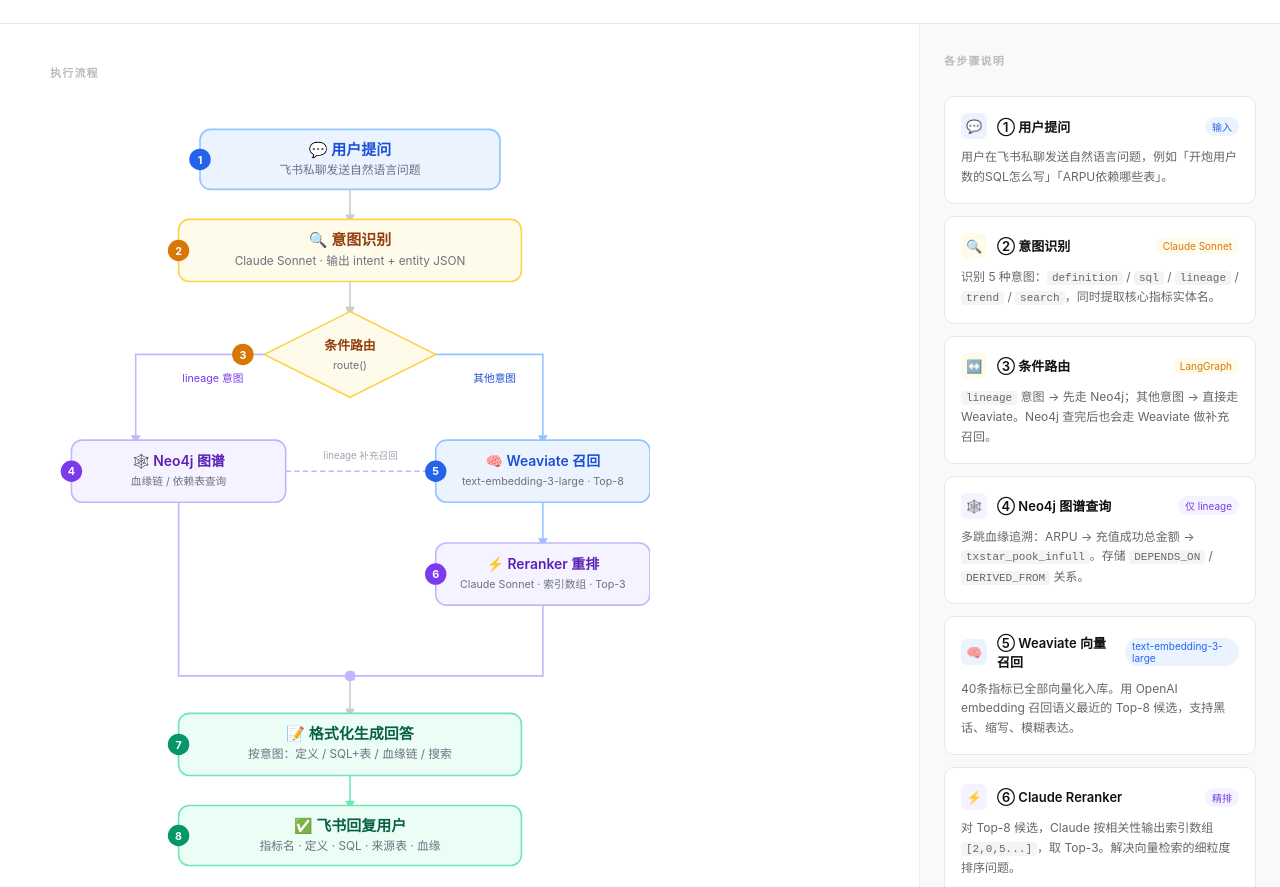
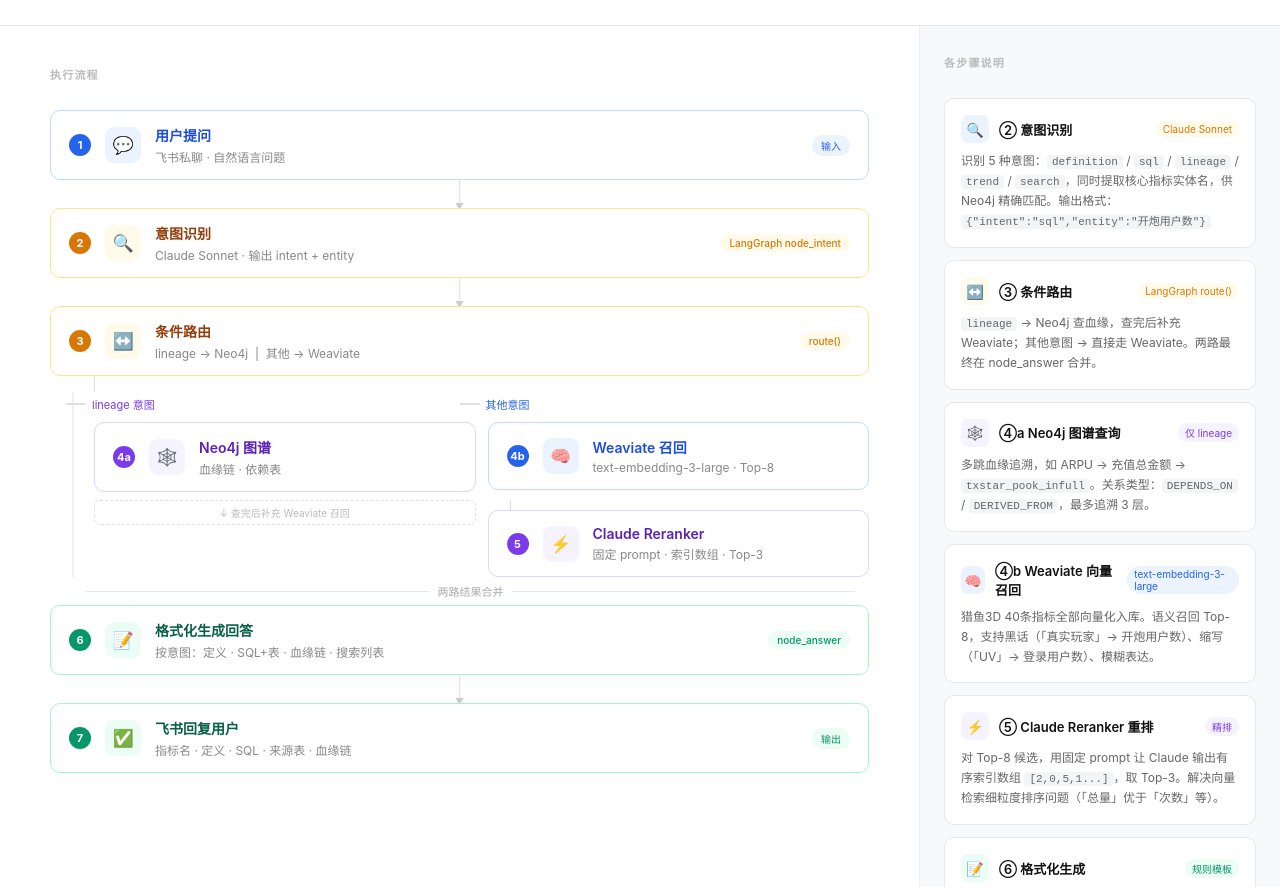
Before and after one commit to jiyunfei150-del/dc-fgvzxw, a plain HTML site: page index.html in a window 1280 px wide. Shown: the part 162-1049 px from the top of the page. Drawn offline with Linux system fonts and the light colour scheme.

Commit message:
deploy: update flowchart

```diff
--- a/index.html
+++ b/index.html
@@ -11,27 +11,108 @@
   .header { background: #fff; border-bottom: 1px solid #e8e8e8; padding: 36px 60px 28px; }
   .header h1 { font-size: 24px; font-weight: 700; color: #111; }
   .header p  { font-size: 13px; color: #888; margin-top: 5px; }
-  .stats { display: flex; gap: 32px; margin-top: 20px; }
-  .stat-val { font-size: 20px; font-weight: 700; color: #111; }
+  .stats { display: flex; gap: 36px; margin-top: 20px; }
+  .stat-val { font-size: 22px; font-weight: 700; color: #111; }
   .stat-lbl { font-size: 11px; color: #999; margin-top: 2px; }
 
-  .main { display: grid; grid-template-columns: 1fr 360px; min-height: calc(100vh - 130px); }
+  .main { display: grid; grid-template-columns: 1fr 360px; }
   .flow-area { padding: 40px 50px; background: #fff; border-right: 1px solid #eee; }
   .section-label { font-size: 11px; font-weight: 600; color: #bbb; text-transform: uppercase; letter-spacing: 1.2px; margin-bottom: 28px; }
 
-  /* SVG 流程图 */
-  .flow-svg { width: 100%; max-width: 600px; }
+  /* 节点 */
+  .node {
+    display: flex; align-items: center; gap: 14px;
+    padding: 14px 18px; border-radius: 10px; border: 1.5px solid #e0e0e0;
+    background: #fff; position: relative;
+    transition: box-shadow .15s;
+  }
+  .node:hover { box-shadow: 0 3px 14px rgba(0,0,0,.08); }
+  .node-icon { width: 36px; height: 36px; border-radius: 9px; display: flex; align-items: center; justify-content: center; font-size: 17px; flex-shrink: 0; }
+  .node-body { flex: 1; }
+  .node-title { font-size: 14px; font-weight: 600; }
+  .node-sub   { font-size: 12px; color: #888; margin-top: 3px; }
+  .node-badge { font-size: 10px; padding: 3px 9px; border-radius: 20px; font-weight: 500; white-space: nowrap; }
+  .step-num { width: 22px; height: 22px; border-radius: 50%; display: flex; align-items: center; justify-content: center; font-size: 11px; font-weight: 700; color: #fff; flex-shrink: 0; }
+
+  /* 颜色主题 */
+  .blue   { border-color: #BFDBFE; }
+  .blue   .node-icon { background: #EBF3FF; color: #2563EB; }
+  .blue   .node-title { color: #1D4ED8; }
+  .blue   .node-badge { background: #EBF3FF; color: #2563EB; }
+  .blue   .step-num { background: #2563EB; }
+
+  .yellow { border-color: #FDE68A; }
+  .yellow .node-icon { background: #FFFBEB; color: #D97706; }
+  .yellow .node-title { color: #92400E; }
+  .yellow .node-badge { background: #FFFBEB; color: #D97706; }
+  .yellow .step-num { background: #D97706; }
+
+  .purple { border-color: #DDD6FE; }
+  .purple .node-icon { background: #F5F3FF; color: #7C3AED; }
+  .purple .node-title { color: #5B21B6; }
+  .purple .node-badge { background: #F5F3FF; color: #7C3AED; }
+  .purple .step-num { background: #7C3AED; }
+
+  .green  { border-color: #A7F3D0; }
+  .green  .node-icon { background: #ECFDF5; color: #059669; }
+  .green  .node-title { color: #065F46; }
+  .green  .node-badge { background: #ECFDF5; color: #059669; }
+  .green  .step-num { background: #059669; }
+
+  /* 箭头连接 */
+  .arrow-down {
+    display: flex; align-items: center; justify-content: center;
+    height: 28px; position: relative;
+  }
+  .arrow-down::before {
+    content: ''; position: absolute;
+    left: 50%; top: 0; transform: translateX(-50%);
+    width: 1.5px; height: 100%; background: #ddd;
+  }
+  .arrow-down::after {
+    content: '▼'; position: absolute;
+    bottom: -4px; font-size: 9px; color: #ccc;
+  }
+
+  /* 分支区域 */
+  .branch-block {
+    border-left: 2px solid #f0f0f0;
+    margin-left: 22px;
+    padding-left: 20px;
+  }
+  .branch-title {
+    font-size: 11px; color: #bbb; margin-bottom: 10px; margin-top: 4px;
+    display: flex; align-items: center; gap: 6px;
+  }
+  .branch-title::before { content: ''; width: 20px; height: 1.5px; background: #e0e0e0; display: block; margin-left: -28px; }
+
+  .branch-row { display: grid; grid-template-columns: 1fr 1fr; gap: 12px; }
+
+  /* lineage 虚线标注 */
+  .dashed-note {
+    font-size: 10px; color: #bbb; text-align: center;
+    border: 1px dashed #e0e0e0; border-radius: 6px;
+    padding: 4px 8px; margin-top: 8px;
+  }
+
+  /* 合并标记 */
+  .merge-mark {
+    display: flex; align-items: center; gap: 8px;
+    margin: 0 0 0 22px; padding: 6px 14px;
+    font-size: 11px; color: #aaa;
+  }
+  .merge-mark::before, .merge-mark::after { content: ''; flex: 1; height: 1px; background: #e8e8e8; }
 
   /* Detail */
-  .detail { padding: 28px 24px; background: #f8f9fa; overflow-y: auto; }
-  .card { background: #fff; border: 1px solid #e8e8e8; border-radius: 10px; padding: 16px; margin-bottom: 12px; }
+  .detail { padding: 28px 24px; background: #f8f9fa; }
+  .card { background: #fff; border: 1px solid #e8e8e8; border-radius: 10px; padding: 16px; margin-bottom: 12px; transition: box-shadow .15s; }
   .card:hover { box-shadow: 0 2px 10px rgba(0,0,0,.06); }
   .card-header { display: flex; align-items: center; gap: 10px; margin-bottom: 8px; }
-  .card-icon { width: 26px; height: 26px; border-radius: 6px; display: flex; align-items: center; justify-content: center; font-size: 13px; flex-shrink: 0; }
+  .card-icon { width: 28px; height: 28px; border-radius: 7px; display: flex; align-items: center; justify-content: center; font-size: 14px; }
   .card-name { font-size: 13px; font-weight: 600; color: #111; }
-  .card-tag { font-size: 10px; padding: 2px 7px; border-radius: 20px; margin-left: auto; }
+  .card-tag  { font-size: 10px; padding: 2px 7px; border-radius: 20px; margin-left: auto; }
   .card-desc { font-size: 12px; color: #666; line-height: 1.65; }
-  code { background: #f3f4f6; padding: 1px 5px; border-radius: 4px; font-size: 11px; }
+  code { background: #f3f4f6; padding: 1px 5px; border-radius: 4px; font-size: 11px; font-family: monospace; }
 
   footer { text-align: center; padding: 16px; font-size: 11px; color: #ccc; border-top: 1px solid #f0f0f0; background: #fff; }
 </style>
@@ -53,110 +134,110 @@
 <div class="flow-area">
   <div class="section-label">执行流程</div>
 
-  <svg class="flow-svg" viewBox="0 0 560 820" xmlns="http://www.w3.org/2000/svg">
-    <defs>
-      <marker id="arr" markerWidth="8" markerHeight="8" refX="4" refY="4" orient="auto">
-        <path d="M1,1 L7,4 L1,7 Z" fill="#ccc"/>
-      </marker>
-      <marker id="arr-b" markerWidth="8" markerHeight="8" refX="4" refY="4" orient="auto">
-        <path d="M1,1 L7,4 L1,7 Z" fill="#93C5FD"/>
-      </marker>
-      <marker id="arr-p" markerWidth="8" markerHeight="8" refX="4" refY="4" orient="auto">
-        <path d="M1,1 L7,4 L1,7 Z" fill="#C4B5FD"/>
-      </marker>
-      <marker id="arr-g" markerWidth="8" markerHeight="8" refX="4" refY="4" orient="auto">
-        <path d="M1,1 L7,4 L1,7 Z" fill="#6EE7B7"/>
-      </marker>
-    </defs>
+  <!-- Step 1 -->
+  <div class="node blue">
+    <div class="step-num blue">1</div>
+    <div class="node-icon">💬</div>
+    <div class="node-body">
+      <div class="node-title">用户提问</div>
+      <div class="node-sub">飞书私聊 · 自然语言问题</div>
+    </div>
+    <span class="node-badge blue">输入</span>
+  </div>
+  <div class="arrow-down"></div>
 
-    <!-- ① 用户提问 -->
-    <rect x="140" y="20" width="280" height="56" rx="10" fill="#EBF3FF" stroke="#93C5FD" stroke-width="1.5"/>
-    <text x="280" y="44" text-anchor="middle" font-size="14" font-weight="600" fill="#1D4ED8">💬 用户提问</text>
-    <text x="280" y="62" text-anchor="middle" font-size="11" fill="#6B7280">飞书私聊发送自然语言问题</text>
+  <!-- Step 2 -->
+  <div class="node yellow">
+    <div class="step-num yellow">2</div>
+    <div class="node-icon">🔍</div>
+    <div class="node-body">
+      <div class="node-title">意图识别</div>
+      <div class="node-sub">Claude Sonnet · 输出 intent + entity</div>
+    </div>
+    <span class="node-badge yellow">LangGraph node_intent</span>
+  </div>
+  <div class="arrow-down"></div>
 
-    <!-- 连线 1 -->
-    <line x1="280" y1="76" x2="280" y2="104" stroke="#ccc" stroke-width="1.5" marker-end="url(#arr)"/>
+  <!-- Step 3 路由 -->
+  <div class="node yellow">
+    <div class="step-num yellow">3</div>
+    <div class="node-icon">↔️</div>
+    <div class="node-body">
+      <div class="node-title">条件路由</div>
+      <div class="node-sub">lineage → Neo4j &nbsp;|&nbsp; 其他 → Weaviate</div>
+    </div>
+    <span class="node-badge yellow">route()</span>
+  </div>
 
-    <!-- ② 意图识别 -->
-    <rect x="120" y="104" width="320" height="58" rx="10" fill="#FFFBEB" stroke="#FCD34D" stroke-width="1.5"/>
-    <text x="280" y="128" text-anchor="middle" font-size="14" font-weight="600" fill="#92400E">🔍 意图识别</text>
-    <text x="280" y="147" text-anchor="middle" font-size="11" fill="#6B7280">Claude Sonnet · 输出 intent + entity JSON</text>
+  <!-- 分支 -->
+  <div style="height:16px; border-left:1.5px solid #ddd; margin-left:44px;"></div>
+  <div class="branch-block">
+    <div class="branch-row">
 
-    <!-- 连线 2 -->
-    <line x1="280" y1="162" x2="280" y2="190" stroke="#ccc" stroke-width="1.5" marker-end="url(#arr)"/>
+      <!-- 左：Neo4j -->
+      <div>
+        <div class="branch-title" style="color:#7C3AED;">lineage 意图</div>
+        <div class="node purple" style="margin-bottom:0;">
+          <div class="step-num purple">4a</div>
+          <div class="node-icon">🕸️</div>
+          <div class="node-body">
+            <div class="node-title">Neo4j 图谱</div>
+            <div class="node-sub">血缘链 · 依赖表</div>
+          </div>
+        </div>
+        <div class="dashed-note">↓ 查完后补充 Weaviate 召回</div>
+      </div>
 
-    <!-- ③ 条件路由菱形 -->
-    <polygon points="280,190 360,230 280,270 200,230" fill="#FFFBEB" stroke="#FCD34D" stroke-width="1.5"/>
-    <text x="280" y="226" text-anchor="middle" font-size="12" font-weight="600" fill="#92400E">条件路由</text>
-    <text x="280" y="244" text-anchor="middle" font-size="10" fill="#6B7280">route()</text>
+      <!-- 右：Weaviate + Reranker -->
+      <div>
+        <div class="branch-title" style="color:#2563EB;">其他意图</div>
+        <div class="node blue" style="margin-bottom:10px;">
+          <div class="step-num blue">4b</div>
+          <div class="node-icon">🧠</div>
+          <div class="node-body">
+            <div class="node-title">Weaviate 召回</div>
+            <div class="node-sub">text-embedding-3-large · Top-8</div>
+          </div>
+        </div>
+        <div style="height:10px; border-left:1.5px solid #ddd; margin-left:22px;"></div>
+        <div class="node purple">
+          <div class="step-num purple">5</div>
+          <div class="node-icon">⚡</div>
+          <div class="node-body">
+            <div class="node-title">Claude Reranker</div>
+            <div class="node-sub">固定 prompt · 索引数组 · Top-3</div>
+          </div>
+        </div>
+      </div>
 
-    <!-- 左分支标签：lineage -->
-    <text x="152" y="256" text-anchor="middle" font-size="10" fill="#7C3AED">lineage 意图</text>
-    <!-- 右分支标签：其他 -->
-    <text x="415" y="256" text-anchor="middle" font-size="10" fill="#1D4ED8">其他意图</text>
+    </div>
+  </div>
 
-    <!-- 左分支线：到 Neo4j -->
-    <path d="M200,230 L80,230 L80,310" stroke="#C4B5FD" stroke-width="1.5" fill="none" marker-end="url(#arr-p)"/>
+  <!-- 合并 -->
+  <div class="merge-mark">两路结果合并</div>
 
-    <!-- 右分支线：到 Weaviate -->
-    <path d="M360,230 L460,230 L460,310" stroke="#93C5FD" stroke-width="1.5" fill="none" marker-end="url(#arr-b)"/>
+  <!-- Step 6 -->
+  <div class="node green">
+    <div class="step-num green">6</div>
+    <div class="node-icon">📝</div>
+    <div class="node-body">
+      <div class="node-title">格式化生成回答</div>
+      <div class="node-sub">按意图：定义 · SQL+表 · 血缘链 · 搜索列表</div>
+    </div>
+    <span class="node-badge green">node_answer</span>
+  </div>
+  <div class="arrow-down"></div>
 
-    <!-- ④ Neo4j 节点（左） -->
-    <rect x="20" y="310" width="200" height="58" rx="10" fill="#F5F3FF" stroke="#C4B5FD" stroke-width="1.5"/>
-    <text x="120" y="334" text-anchor="middle" font-size="13" font-weight="600" fill="#5B21B6">🕸️ Neo4j 图谱</text>
-    <text x="120" y="352" text-anchor="middle" font-size="10" fill="#6B7280">血缘链 / 依赖表查询</text>
-
-    <!-- ⑤ Weaviate 节点（右） -->
-    <rect x="360" y="310" width="200" height="58" rx="10" fill="#EBF3FF" stroke="#93C5FD" stroke-width="1.5"/>
-    <text x="460" y="334" text-anchor="middle" font-size="13" font-weight="600" fill="#1D4ED8">🧠 Weaviate 召回</text>
-    <text x="460" y="352" text-anchor="middle" font-size="10" fill="#6B7280">text-embedding-3-large · Top-8</text>
-
-    <!-- Neo4j → Weaviate（lineage补充） -->
-    <path d="M220,339 L360,339" stroke="#C4B5FD" stroke-width="1.5" stroke-dasharray="5,3" fill="none" marker-end="url(#arr-p)"/>
-    <text x="290" y="328" text-anchor="middle" font-size="9" fill="#9CA3AF">lineage 补充召回</text>
-
-    <!-- Weaviate → Reranker -->
-    <line x1="460" y1="368" x2="460" y2="406" stroke="#93C5FD" stroke-width="1.5" marker-end="url(#arr-b)"/>
-
-    <!-- ⑥ Reranker（右下） -->
-    <rect x="360" y="406" width="200" height="58" rx="10" fill="#F5F3FF" stroke="#C4B5FD" stroke-width="1.5"/>
-    <text x="460" y="430" text-anchor="middle" font-size="13" font-weight="600" fill="#5B21B6">⚡ Reranker 重排</text>
-    <text x="460" y="448" text-anchor="middle" font-size="10" fill="#6B7280">Claude Sonnet · 索引数组 · Top-3</text>
-
-    <!-- 合并线：Neo4j → 合并点 -->
-    <path d="M120,368 L120,530 L280,530" stroke="#C4B5FD" stroke-width="1.5" fill="none"/>
-    <!-- 合并线：Reranker → 合并点 -->
-    <path d="M460,464 L460,530 L280,530" stroke="#C4B5FD" stroke-width="1.5" fill="none" marker-end="url(#arr-p)"/>
-
-    <!-- 合并点虚圆 -->
-    <circle cx="280" cy="530" r="5" fill="#C4B5FD" stroke="none"/>
-
-    <!-- 合并 → 格式化 -->
-    <line x1="280" y1="535" x2="280" y2="565" stroke="#ccc" stroke-width="1.5" marker-end="url(#arr)"/>
-
-    <!-- ⑦ 格式化生成 -->
-    <rect x="120" y="565" width="320" height="58" rx="10" fill="#ECFDF5" stroke="#6EE7B7" stroke-width="1.5"/>
-    <text x="280" y="589" text-anchor="middle" font-size="14" font-weight="600" fill="#065F46">📝 格式化生成回答</text>
-    <text x="280" y="607" text-anchor="middle" font-size="11" fill="#6B7280">按意图：定义 / SQL+表 / 血缘链 / 搜索</text>
-
-    <!-- 连线最后 -->
-    <line x1="280" y1="623" x2="280" y2="651" stroke="#6EE7B7" stroke-width="1.5" marker-end="url(#arr-g)"/>
-
-    <!-- ⑧ 飞书回复 -->
-    <rect x="120" y="651" width="320" height="56" rx="10" fill="#ECFDF5" stroke="#6EE7B7" stroke-width="1.5"/>
-    <text x="280" y="675" text-anchor="middle" font-size="14" font-weight="600" fill="#065F46">✅ 飞书回复用户</text>
-    <text x="280" y="693" text-anchor="middle" font-size="11" fill="#6B7280">指标名 · 定义 · SQL · 来源表 · 血缘</text>
-
-    <!-- 步骤编号 -->
-    <circle cx="140" cy="48" r="10" fill="#2563EB"/><text x="140" y="52" text-anchor="middle" font-size="10" font-weight="700" fill="#fff">1</text>
-    <circle cx="120" cy="133" r="10" fill="#D97706"/><text x="120" y="137" text-anchor="middle" font-size="10" font-weight="700" fill="#fff">2</text>
-    <circle cx="180" cy="230" r="10" fill="#D97706"/><text x="180" y="234" text-anchor="middle" font-size="10" font-weight="700" fill="#fff">3</text>
-    <circle cx="20" cy="339" r="10" fill="#7C3AED"/><text x="20" y="343" text-anchor="middle" font-size="10" font-weight="700" fill="#fff">4</text>
-    <circle cx="360" cy="339" r="10" fill="#2563EB"/><text x="360" y="343" text-anchor="middle" font-size="10" font-weight="700" fill="#fff">5</text>
-    <circle cx="360" cy="435" r="10" fill="#7C3AED"/><text x="360" y="439" text-anchor="middle" font-size="10" font-weight="700" fill="#fff">6</text>
-    <circle cx="120" cy="594" r="10" fill="#059669"/><text x="120" y="598" text-anchor="middle" font-size="10" font-weight="700" fill="#fff">7</text>
-    <circle cx="120" cy="679" r="10" fill="#059669"/><text x="120" y="683" text-anchor="middle" font-size="10" font-weight="700" fill="#fff">8</text>
-  </svg>
+  <!-- Step 7 -->
+  <div class="node green">
+    <div class="step-num green">7</div>
+    <div class="node-icon">✅</div>
+    <div class="node-body">
+      <div class="node-title">飞书回复用户</div>
+      <div class="node-sub">指标名 · 定义 · SQL · 来源表 · 血缘链</div>
+    </div>
+    <span class="node-badge green">输出</span>
+  </div>
 
 </div>
 
@@ -166,76 +247,65 @@
 
   <div class="card">
     <div class="card-header">
-      <div class="card-icon" style="background:#EBF3FF;">💬</div>
-      <div class="card-name">① 用户提问</div>
-      <span class="card-tag" style="background:#EBF3FF;color:#2563EB;">输入</span>
-    </div>
-    <div class="card-desc">用户在飞书私聊发送自然语言问题，例如「开炮用户数的SQL怎么写」「ARPU依赖哪些表」。</div>
-  </div>
-
-  <div class="card">
-    <div class="card-header">
-      <div class="card-icon" style="background:#FFFBEB;">🔍</div>
+      <div class="card-icon" style="background:#EBF3FF;">🔍</div>
       <div class="card-name">② 意图识别</div>
       <span class="card-tag" style="background:#FFFBEB;color:#D97706;">Claude Sonnet</span>
     </div>
-    <div class="card-desc">识别 5 种意图：<code>definition</code> / <code>sql</code> / <code>lineage</code> / <code>trend</code> / <code>search</code>，同时提取核心指标实体名。</div>
+    <div class="card-desc">识别 5 种意图：<code>definition</code> / <code>sql</code> / <code>lineage</code> / <code>trend</code> / <code>search</code>，同时提取核心指标实体名，供 Neo4j 精确匹配。输出格式：<code>{"intent":"sql","entity":"开炮用户数"}</code></div>
   </div>
 
   <div class="card">
     <div class="card-header">
       <div class="card-icon" style="background:#FFFBEB;">↔️</div>
       <div class="card-name">③ 条件路由</div>
-      <span class="card-tag" style="background:#FFFBEB;color:#D97706;">LangGraph</span>
+      <span class="card-tag" style="background:#FFFBEB;color:#D97706;">LangGraph route()</span>
     </div>
-    <div class="card-desc"><code>lineage</code> 意图 → 先走 Neo4j；其他意图 → 直接走 Weaviate。Neo4j 查完后也会走 Weaviate 做补充召回。</div>
+    <div class="card-desc"><code>lineage</code> → Neo4j 查血缘，查完后补充 Weaviate；其他意图 → 直接走 Weaviate。两路最终在 node_answer 合并。</div>
   </div>
 
   <div class="card">
     <div class="card-header">
       <div class="card-icon" style="background:#F5F3FF;">🕸️</div>
-      <div class="card-name">④ Neo4j 图谱查询</div>
+      <div class="card-name">④a Neo4j 图谱查询</div>
       <span class="card-tag" style="background:#F5F3FF;color:#7C3AED;">仅 lineage</span>
     </div>
-    <div class="card-desc">多跳血缘追溯：ARPU → 充值成功总金额 → <code>txstar_pook_infull</code>。存储 <code>DEPENDS_ON</code> / <code>DERIVED_FROM</code> 关系。</div>
+    <div class="card-desc">多跳血缘追溯，如 ARPU → 充值总金额 → <code>txstar_pook_infull</code>。关系类型：<code>DEPENDS_ON</code> / <code>DERIVED_FROM</code>，最多追溯 3 层。</div>
   </div>
 
   <div class="card">
     <div class="card-header">
       <div class="card-icon" style="background:#EBF3FF;">🧠</div>
-      <div class="card-name">⑤ Weaviate 向量召回</div>
+      <div class="card-name">④b Weaviate 向量召回</div>
       <span class="card-tag" style="background:#EBF3FF;color:#2563EB;">text-embedding-3-large</span>
     </div>
-    <div class="card-desc">40条指标已全部向量化入库。用 OpenAI embedding 召回语义最近的 Top-8 候选，支持黑话、缩写、模糊表达。</div>
+    <div class="card-desc">猎鱼3D 40条指标全部向量化入库。语义召回 Top-8，支持黑话（「真实玩家」→ 开炮用户数）、缩写（「UV」→ 登录用户数）、模糊表达。</div>
   </div>
 
   <div class="card">
     <div class="card-header">
       <div class="card-icon" style="background:#F5F3FF;">⚡</div>
-      <div class="card-name">⑥ Claude Reranker</div>
+      <div class="card-name">⑤ Claude Reranker 重排</div>
       <span class="card-tag" style="background:#F5F3FF;color:#7C3AED;">精排</span>
     </div>
-    <div class="card-desc">对 Top-8 候选，Claude 按相关性输出索引数组 <code>[2,0,5...]</code>，取 Top-3。解决向量检索的细粒度排序问题。</div>
+    <div class="card-desc">对 Top-8 候选，用固定 prompt 让 Claude 输出有序索引数组 <code>[2,0,5,1...]</code>，取 Top-3。解决向量检索细粒度排序问题（「总量」优于「次数」等）。</div>
   </div>
 
   <div class="card">
     <div class="card-header">
       <div class="card-icon" style="background:#ECFDF5;">📝</div>
-      <div class="card-name">⑦ 格式化生成</div>
+      <div class="card-name">⑥ 格式化生成</div>
       <span class="card-tag" style="background:#ECFDF5;color:#059669;">规则模板</span>
     </div>
-    <div class="card-desc">按意图渲染：<code>sql</code> → SQL+来源表；<code>definition</code> → 定义；<code>lineage</code> → 血缘链；<code>search</code> → 指标卡片列表。</div>
+    <div class="card-desc">按意图渲染不同格式：<code>sql</code> → SQL代码块+来源表；<code>definition</code> → 定义说明；<code>lineage</code> → 血缘层级+补充指标；<code>search</code> → 多条指标卡片。</div>
   </div>
 
-  <div class="card">
+  <div class="card" style="border:1px dashed #e0e0e0;background:#fafafa;">
     <div class="card-header">
-      <div class="card-icon" style="background:#ECFDF5;">✅</div>
-      <div class="card-name">⑧ 飞书回复</div>
-      <span class="card-tag" style="background:#ECFDF5;color:#059669;">输出</span>
+      <div class="card-icon" style="background:#F3F4F6;">🔮</div>
+      <div class="card-name">待开发（Phase 3+）</div>
     </div>
-    <div class="card-desc">结果直接回复到飞书私聊，包含：指标名称、别名、定义、SQL 取数、来源表、血缘链（lineage 时）。</div>
+    <div class="card-desc" style="color:#aaa;">多轮对话上下文 · 黑话自动沉淀 · 👍👎 反馈自进化 · 知识防腐定期清理</div>
   </div>
-
 </div>
 </div>
 
```
